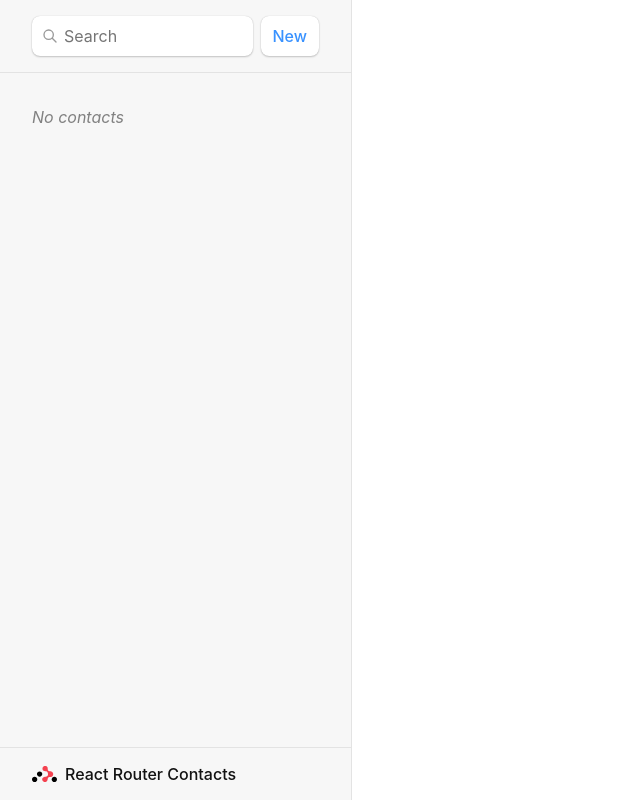
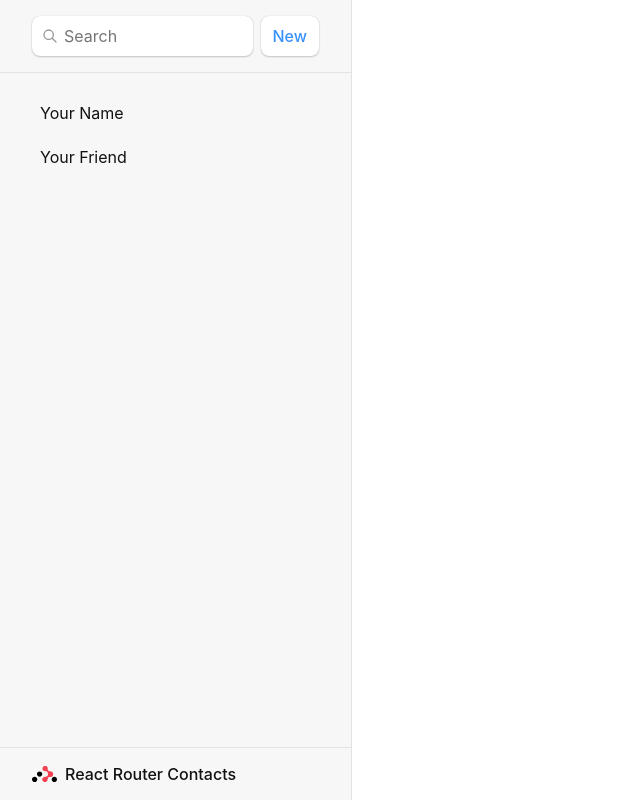
Before and after one commit to Emam-Bokhari/React-Router-DOM, a React (Vite) app: page / in a window 1280 px wide. Shown: the whole page, without its empty margins (0-640 px from the left). Built offline with nearby package versions, Linux system fonts and the light colour scheme.

Commit message:
feat: add demo component with React Router link

```diff
--- a/src/RootLayout.jsx
+++ b/src/RootLayout.jsx
@@ -1,8 +1,8 @@
-import { Outlet, useLoaderData } from "react-router";
-import { Form, NavLink } from "react-router-dom";
+import { Outlet,  } from "react-router";
+import { Form, Link, } from "react-router-dom";
 
 export default function Root() {
-  const { contacts } = useLoaderData();
+
 
   return (
     <>
@@ -22,33 +22,14 @@ export default function Root() {
           </Form>
         </div>
         <nav>
-          {contacts.length ? (
-            <ul>
-              {contacts.map((contact) => (
-                <li key={contact.id}>
-                  <NavLink
-                    to={`contacts/${contact.id}`}
-                    className={({ isActive, isPending }) =>
-                      isActive ? "active" : isPending ? "pending" : ""
-                    }
-                  >
-                    {contact.first || contact.last ? (
-                      <>
-                        {contact.first} {contact.last}
-                      </>
-                    ) : (
-                      <i>No Name</i>
-                    )}{" "}
-                    {contact.favorite && <span>★</span>}
-                  </NavLink>
-                </li>
-              ))}
-            </ul>
-          ) : (
-            <p>
-              <i>No contacts</i>
-            </p>
-          )}
+          <ul>
+            <li>
+              <Link to={`contacts/1`}>Your Name</Link>
+            </li>
+            <li>
+              <Link to={`contacts/2`}>Your Friend</Link>
+            </li>
+          </ul>
         </nav>
       </div>
       <div>
```
Also changed, not shown: src/Index.jsx (added, +13 -0 lines).
